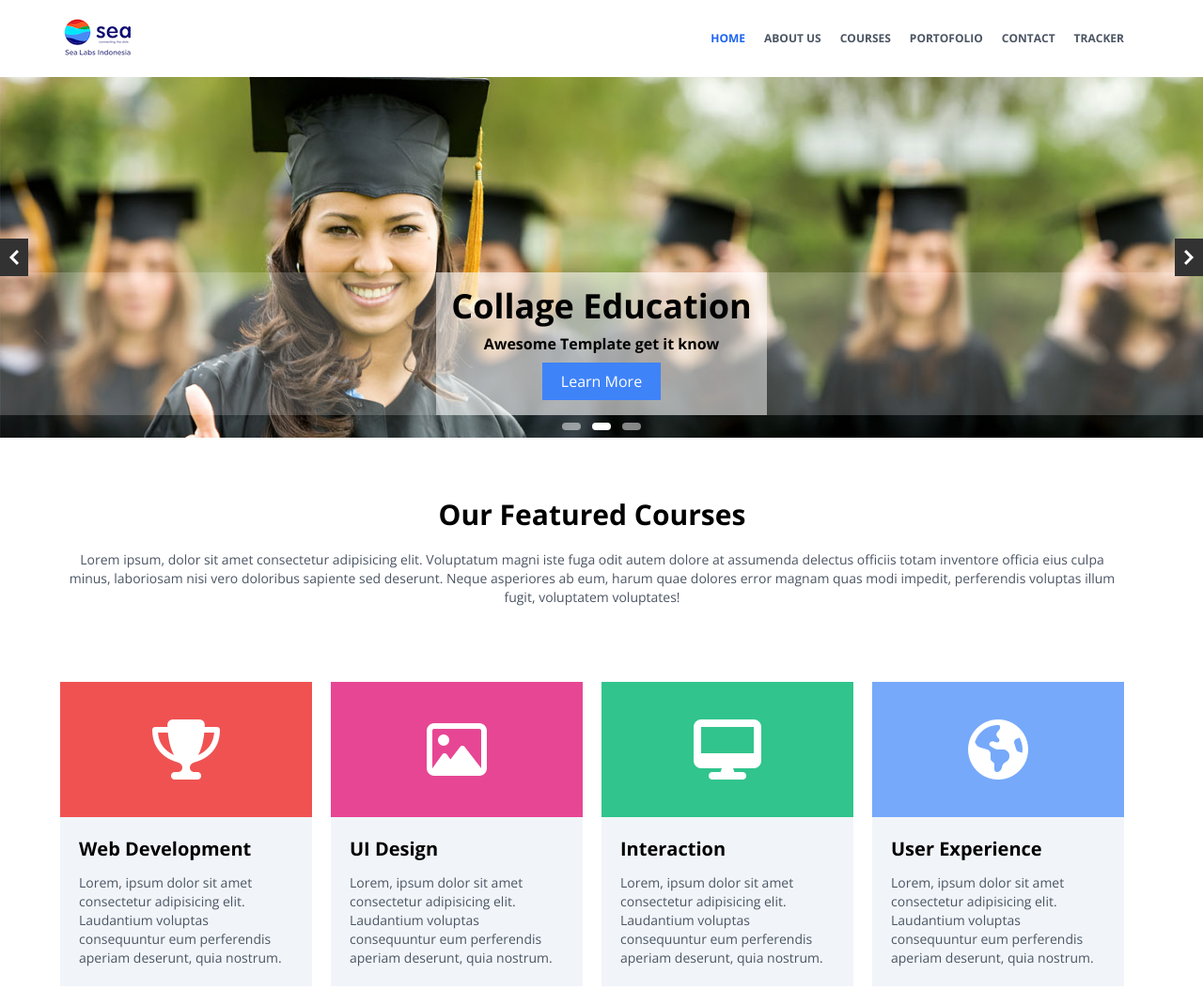
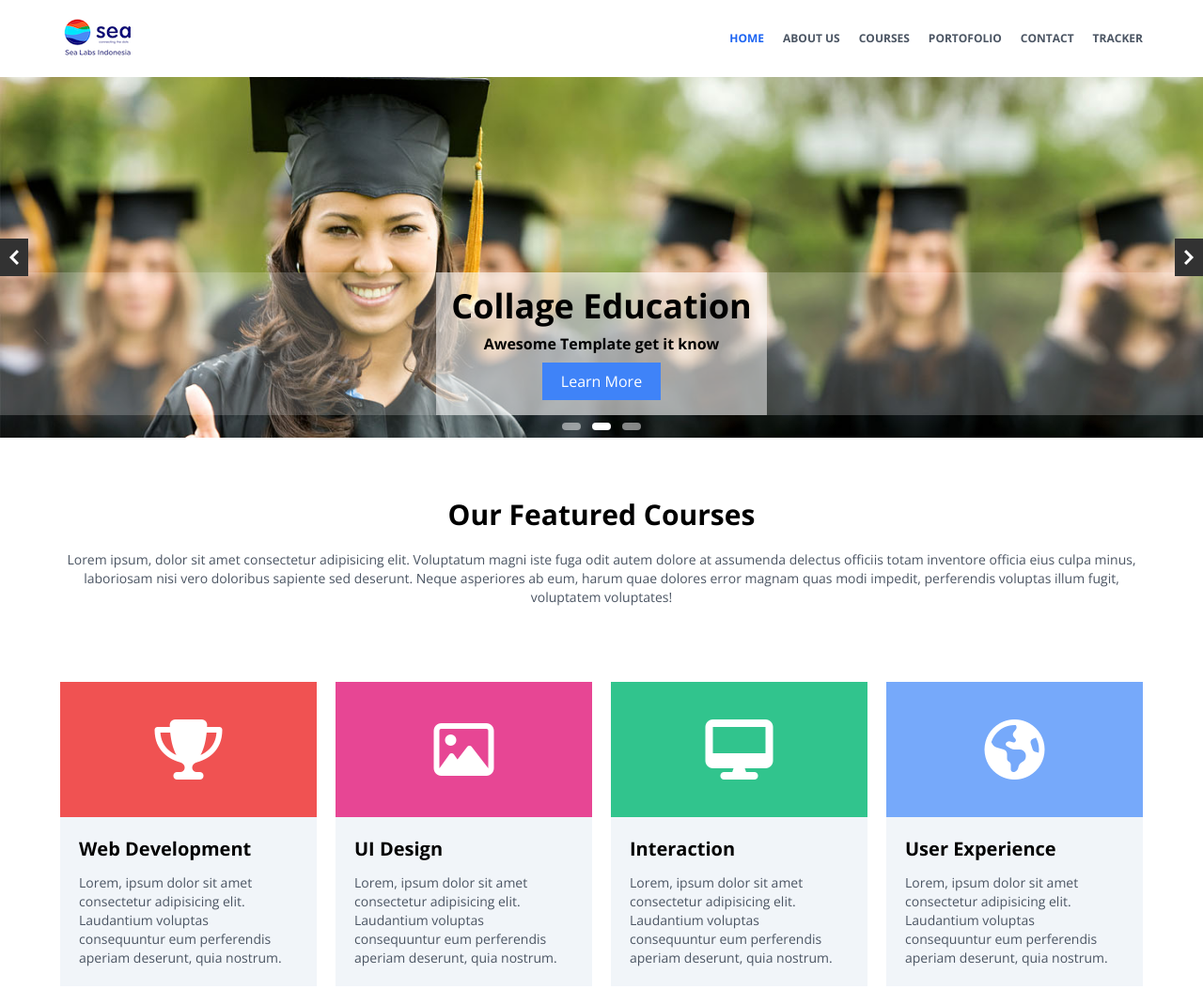
Before and after one commit to jeppung/assignment-web-basic, a website: page index.html in a window 1280 px wide. Shown: the top 1053 px of the page at 94% size. Drawn offline with nearby package versions, Linux system fonts and the light colour scheme.

Commit message:
fix: override available padding right bug with inline style

```diff
--- a/index.html
+++ b/index.html
@@ -10,7 +10,7 @@
 </head>
 <body class="font-opensans">
     <header class="flex justify-center">
-        <div class="flex w-full max-w-6xl flex-col justify-between p-5 md:flex-row lg:pl-0 lg:pr-0">
+        <div class="flex w-full max-w-6xl flex-col justify-between p-5 md:flex-row lg:pl-0 lg:pr-0" style="padding-right: 0%;">
             <div class="flex justify-between items-center">
                 <img src="./assets/img/logo.png" alt="">
                 <svg id="hamburger-menu" class="w-5 h-5 md:hidden" aria-hidden="true" xmlns="http://www.w3.org/2000/svg" fill="none" viewBox="0 0 17 14">
@@ -201,7 +201,7 @@
             </div>
         </div>
         <div class="items-center bg-red-500 max-w-6xl">
-            <section class="py-16 px-5 bg-white lg:pl-0 lg:pr-0">
+            <section class="py-16 px-5 bg-white lg:pl-0 lg:pr-0" style="padding-right: 0%;">
                 <div class="text-center">
                     <h1 class="text-3xl font-bold">Our Featured Courses</h1>
                     <p class="mt-5 leading-5 text-sm text-gray-600">Lorem ipsum, dolor sit amet consectetur adipisicing elit. Voluptatum magni iste fuga odit autem dolore at assumenda delectus officiis totam inventore officia eius culpa minus, laboriosam nisi vero doloribus sapiente sed deserunt. Neque asperiores ab eum, harum quae dolores error magnam quas modi impedit, perferendis voluptas illum fugit, voluptatem voluptates!</p>
@@ -286,7 +286,7 @@
             </div>
         </section>
         <div class="items-center bg-red-500 max-w-6xl">
-            <section class="py-16 px-5 bg-white lg:pl-0 lg:pr-0">
+            <section class="py-16 px-5 bg-white lg:pl-0 lg:pr-0" style="padding-right: 0%;">
                 <div class="text-center">
                     <h1 class="text-3xl font-bold">Courses We Offer</h1>
                     <p class="mt-5 leading-5 text-sm text-gray-600">Lorem ipsum, dolor sit amet consectetur adipisicing elit. Voluptatum magni iste fuga odit autem dolore at assumenda delectus officiis totam inventore officia eius culpa minus, laboriosam nisi vero doloribus sapiente sed deserunt. Neque asperiores ab eum, harum quae dolores error magnam quas modi impedit, perferendis voluptas illum fugit, voluptatem voluptates!</p>
```
Also changed, not shown: aboutus.html (+1 -1 lines), contactus.html (+1 -1 lines), assets/css/tailwind-output.css, assets/css/tailwind-tracker-output.css.
